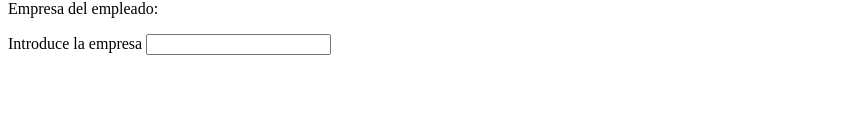
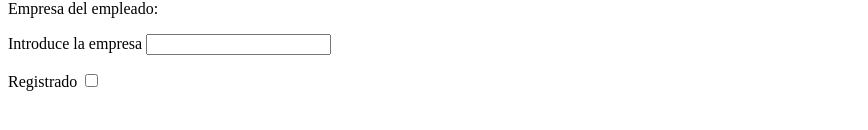
Before and after one commit to thedezz360/cursoAngular, an Angular app: page / in a window 1280 px wide. Shown: the part 226-356 px from the top of the page, without its empty margins (0-868 px from the left). Built offline with nearby package versions, Linux system fonts and the light colour scheme.

Commit message:
terminado property binding, comienza event bindig

```diff
--- a/src/app/empleado/empleado.component.html
+++ b/src/app/empleado/empleado.component.html
@@ -5,6 +5,13 @@
 <p>Edad del empleado: {{edad >= 18 ? "Es mayor de edad" : "Es menor de edad"}}</p>
 
 <p>Empresa del empleado: {{empresa.value }}</p>
+
 <!-- text intermpolation -->
 <!-- al igualarlo a 0 el evento se ejecuta  -->
-<p>Introduce la empresa <input type="text" #empresa (input)="0" ></p>
+<!-- hacemos un property binding con disabled, la propiedad va entre corchetes -->
+<p>Introduce la empresa <input type="text" #empresa (input)="0"  [disabled]="habilitarInput"></p>
+
+<p>Registrado <input type="checkbox" name="registro" id="registro" [checked]="usuRegistrado"></p>
+
+<!-- llamamos a la funcion -->
+{{getRegistroUsuario()}}
--- a/src/app/empleado/empleado.component.ts
+++ b/src/app/empleado/empleado.component.ts
@@ -22,9 +22,22 @@ export class EmpleadoComponent implements OnInit {
 
   // }
 
+  //property binding
+  habilitarInput=false;
+
+  //otro ejemplo de binding
+  usuRegistrado=false;
+
+  getRegistroUsuario(){
+    this.usuRegistrado=false;
+  }
+
+    //getter
   getEdad(){
     return this.edad;
   }
+
+
   constructor() { }
 
   ngOnInit(): void {
```
